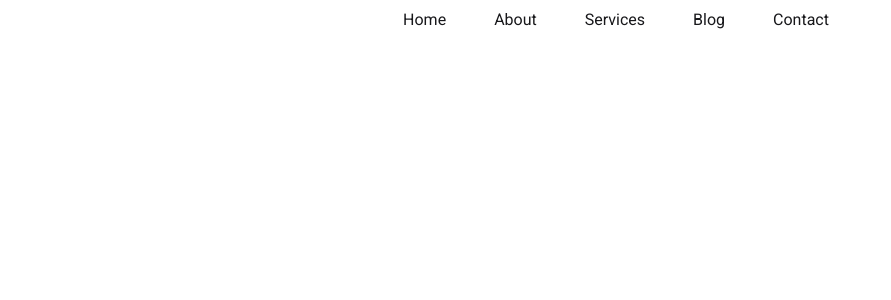
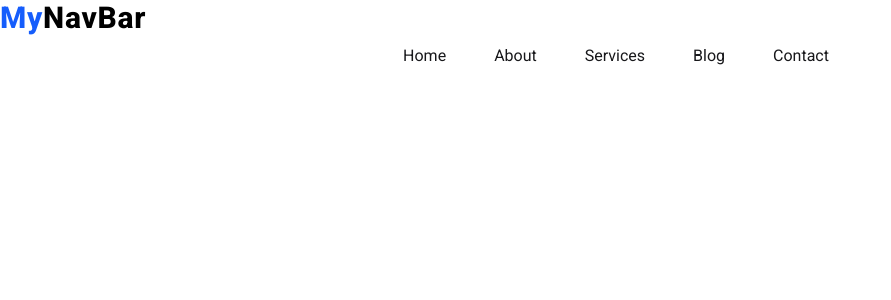
Before and after one commit to antu-sen/React-Toggle, a React (Vite) app: page /contact in a window 1280 px wide. Shown: the top 300 px of the page, without its empty margins (0-891 px from the left). Built offline with nearby package versions, Linux system fonts and the light colour scheme.

Commit message:
Nav Logo Add

```diff
--- a/src/components/Navbar.jsx
+++ b/src/components/Navbar.jsx
@@ -32,6 +32,9 @@ const navigationData = [
 const Navbar = () => {
   return (
     <nav>
+      <h3 className="text-3xl font-extrabold tracking-wide text-blue-600 cursor-pointer">
+        My<span className="text-black">NavBar</span>
+      </h3>
       <ul className="flex justify-center items-center mt-2">
         {navigationData.map((route) => (
           <Link key={route.id} route={route}></Link>
```
